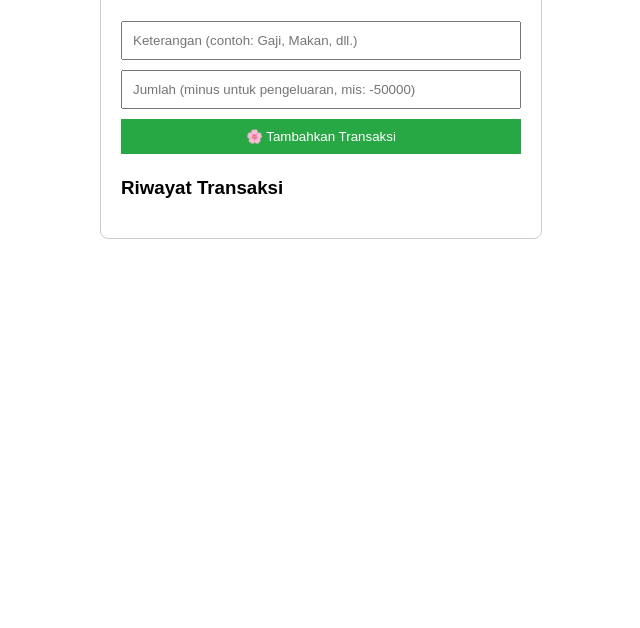
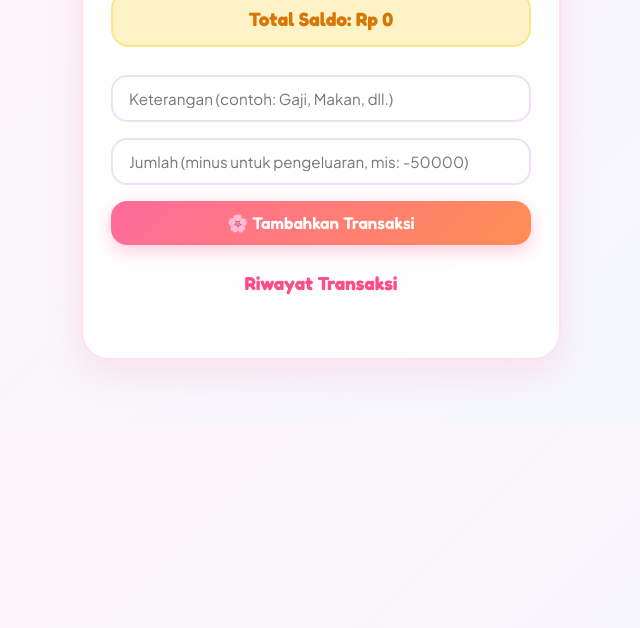
Before and after one commit to leysacown/financealsaoliptik, a plain HTML site: page index.html in a window 1280 px wide. Shown: the part 172-800 px from the top of the page, without its empty margins (319-959 px from the left). Drawn offline with Linux system fonts and the light colour scheme.

Commit message:
Revamp styles for improved layout and design

```diff
--- a/style.css
+++ b/style.css
@@ -1,39 +1,125 @@
 body {
-  font-family: Arial, sans-serif;
-  max-width: 400px;
-  margin: 30px auto;
-  padding: 20px;
-  border: 1px solid #ccc;
-  border-radius: 8px;
+  font-family: 'Plus Jakarta Sans', sans-serif;
+  max-width: 480px;
+  margin: 40px auto;
+  padding: 24px;
+  background: linear-gradient(135deg, #fff5f8 0%, #f3f7ff 100%);
+  color: #3b2f4a;
+}
+
+.app-container {
+  background: rgba(255, 255, 255, 0.9);
+  backdrop-filter: blur(10px);
+  border: 2px solid #ffe0ec;
+  border-radius: 28px;
+  padding: 28px;
+  box-shadow: 0 14px 35px rgba(255, 107, 157, 0.15);
+}
+
+h2, h3 {
+  font-family: 'Fredoka', sans-serif;
+  color: #ff4d88;
+  text-align: center;
+  margin-bottom: 20px;
+}
+
+.balance-box {
+  background: #fef3c7;
+  border: 2px solid #fde68a;
+  padding: 14px;
+  border-radius: 18px;
+  text-align: center;
+  margin-bottom: 20px;
+}
+
+.balance-box h3 {
+  margin: 0;
+  color: #d97706;
+  font-size: 1.2rem;
 }
 
 input, button {
   width: 100%;
-  padding: 10px;
-  margin: 5px 0;
+  padding: 12px 16px;
+  margin: 8px 0;
   box-sizing: border-box;
+  border: 2px solid #f0dff5;
+  border-radius: 16px;
+  font-family: inherit;
+  font-size: 0.95rem;
+  background: #ffffff;
+  color: #3b2f4a;
+  outline: none;
+  transition: border-color 0.2s;
+}
+
+input:focus {
+  border-color: #ff6b9d;
 }
 
 button {
-  background-color: #28a745;
+  background: linear-gradient(135deg, #ff6b9d, #ff8e53);
   color: white;
   border: none;
+  border-radius: 16px;
+  font-family: 'Fredoka', sans-serif;
+  font-size: 1.05rem;
+  font-weight: 600;
   cursor: pointer;
+  box-shadow: 0 6px 18px rgba(255, 107, 157, 0.35);
+  transition: transform 0.2s, box-shadow 0.2s;
 }
 
 button:hover {
-  background-color: #218838;
+  transform: translateY(-2px);
+  box-shadow: 0 10px 22px rgba(255, 107, 157, 0.45);
 }
 
 ul {
   list-style-type: none;
   padding: 0;
+  margin-top: 12px;
+  max-height: 280px;
+  overflow-y: auto;
 }
 
 li {
-  background: #f8f9fa;
-  margin: 5px 0;
-  padding: 10px;
+  background: #ffffff;
+  margin: 10px 0;
+  padding: 14px 18px;
+  border: 2px solid #f7e8f6;
+  border-radius: 16px;
   display: flex;
   justify-content: space-between;
+  align-items: center;
+  font-weight: 600;
+  box-shadow: 0 4px 12px rgba(0, 0, 0, 0.03);
+  transition: transform 0.2s;
 }
+
+li:hover {
+  transform: translateX(4px);
+}
+
+.delete-btn {
+  width: 30px;
+  height: 30px;
+  padding: 0;
+  margin: 0;
+  background: #fff1f2;
+  border: none;
+  color: #f43f5e;
+  border-radius: 10px;
+  cursor: pointer;
+  font-weight: bold;
+  display: flex;
+  align-items: center;
+  justify-content: center;
+  box-shadow: none;
+}
+
+.delete-btn:hover {
+  background: #ffe4e6;
+  transform: none;
+  box-shadow: none;
+}
```
